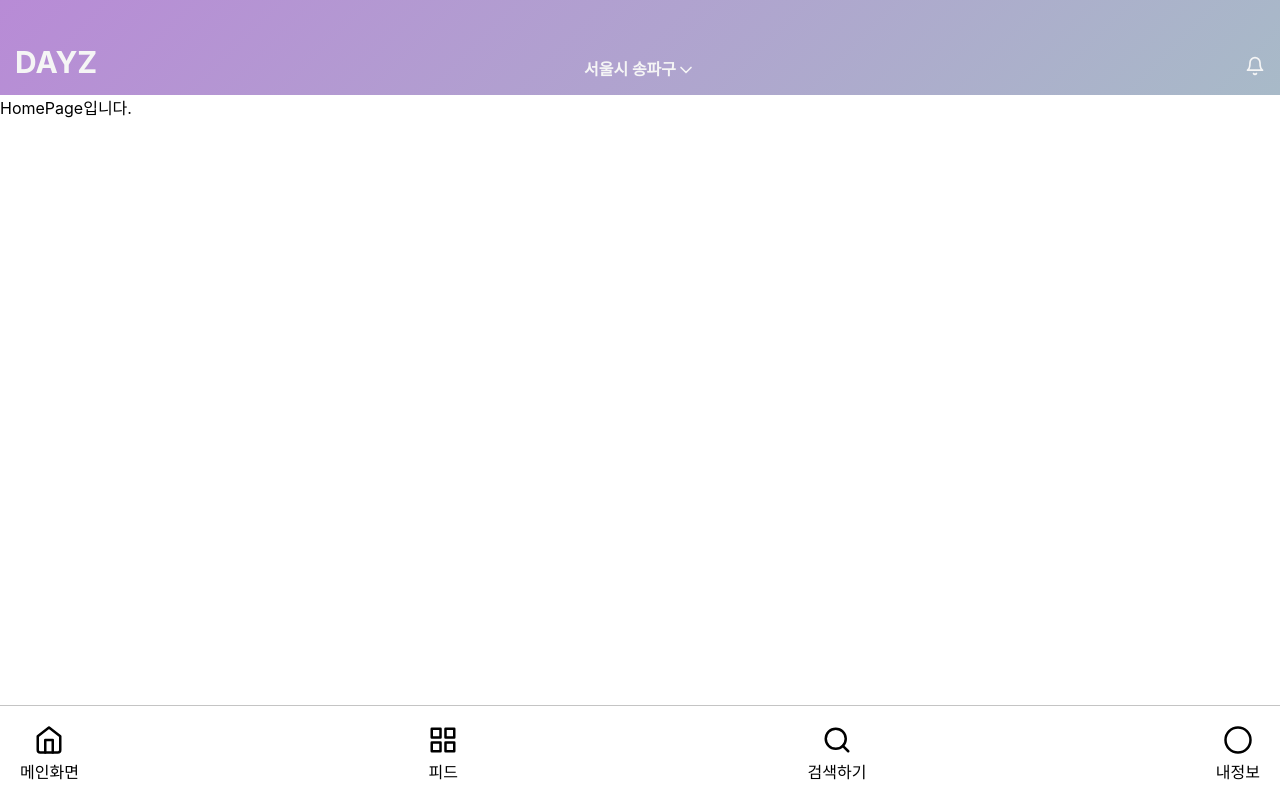
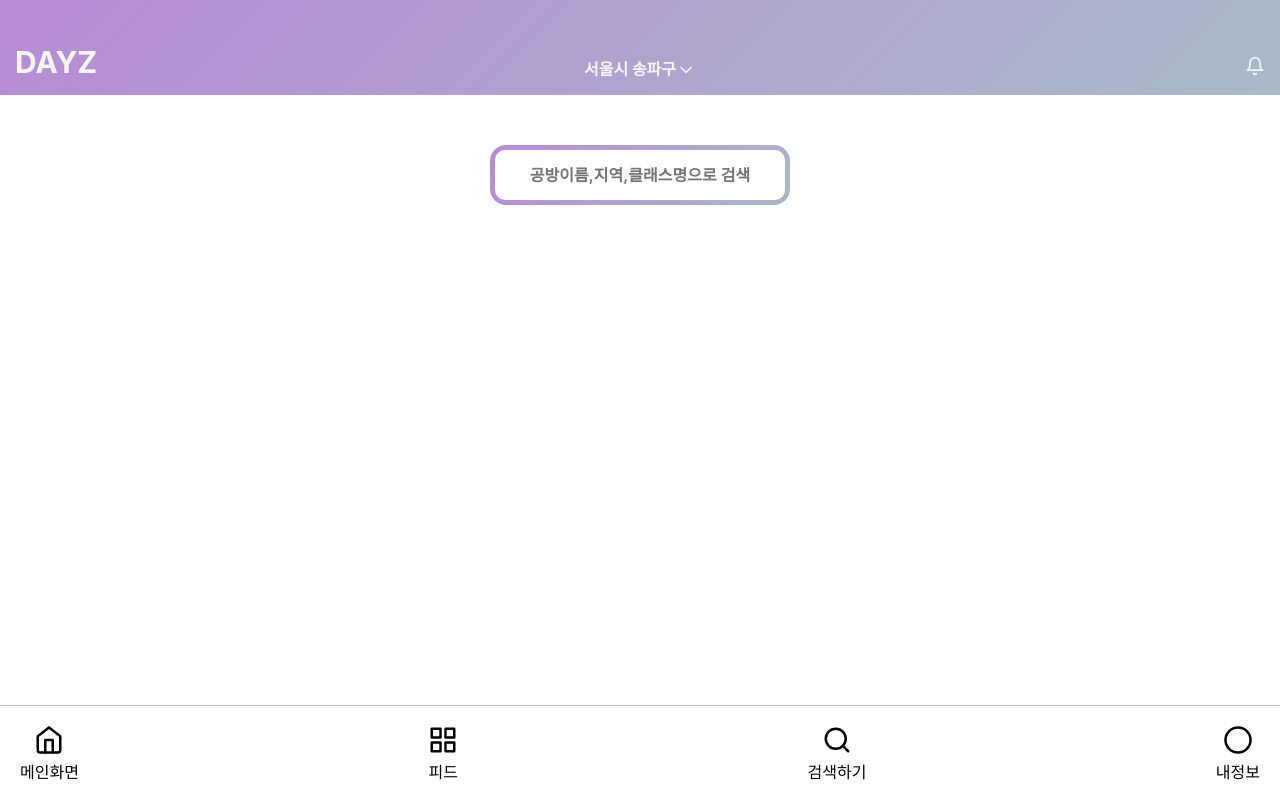
Before and after one commit to prgrms-web-devcourse/Team_DAYZ_DAYZ_FE, a React (Create React App) app: page / in a window 1280 px wide. Built offline with nearby package versions, Linux system fonts and the light colour scheme.

Commit message:
Feat: HomePage 검색창 구현

```diff
--- a/src/pages/HomePage.tsx
+++ b/src/pages/HomePage.tsx
@@ -1,10 +1,17 @@
 import styled from '@emotion/styled';
 import React from 'react';
+import { Link } from 'react-router-dom';
 
 const HomePage = () => {
   return (
     <HomePageWrapper>
-      <Container>HomePage입니다.</Container>
+      <Container>
+        <Link to="/explore" style={{ textDecoration: 'none' }}>
+          <SearchBar>
+            <PlaceHolder>공방이름,지역,클래스명으로 검색</PlaceHolder>
+          </SearchBar>
+        </Link>
+      </Container>
     </HomePageWrapper>
   );
 };
@@ -20,4 +27,27 @@ const Container = styled.div`
   height: 1000px;
 `;
 
+const SearchBar = styled.div`
+  width: 300px;
+  height: 60px;
+  border-radius: 16px;
+  margin: 50px calc(50% - 150px);
+  background: linear-gradient(135deg, #b88bd6 0%, #b88bd6 0.01%, #a8bac8 100%);
+  display: flex;
+  justify-content: center;
+  align-items: center;
+`;
+
+const PlaceHolder = styled.div`
+  width: 290px;
+  height: 50px;
+  font-size: 16px;
+  font-weight: 600;
+  color: rgba(0, 0, 0, 0.55);
+  background-color: white;
+  border-radius: 10px;
+  line-height: 50px;
+  text-align: center;
+`;
+
 export default HomePage;
```
